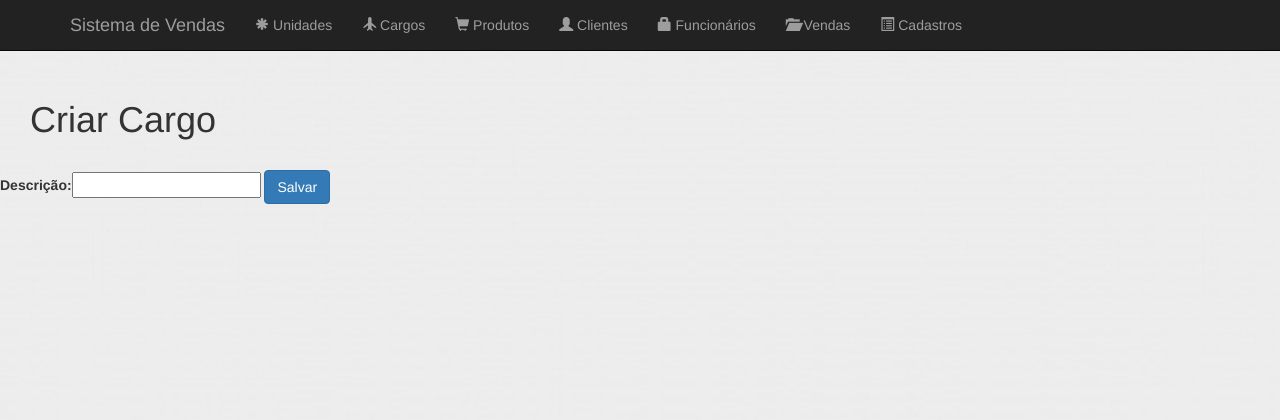
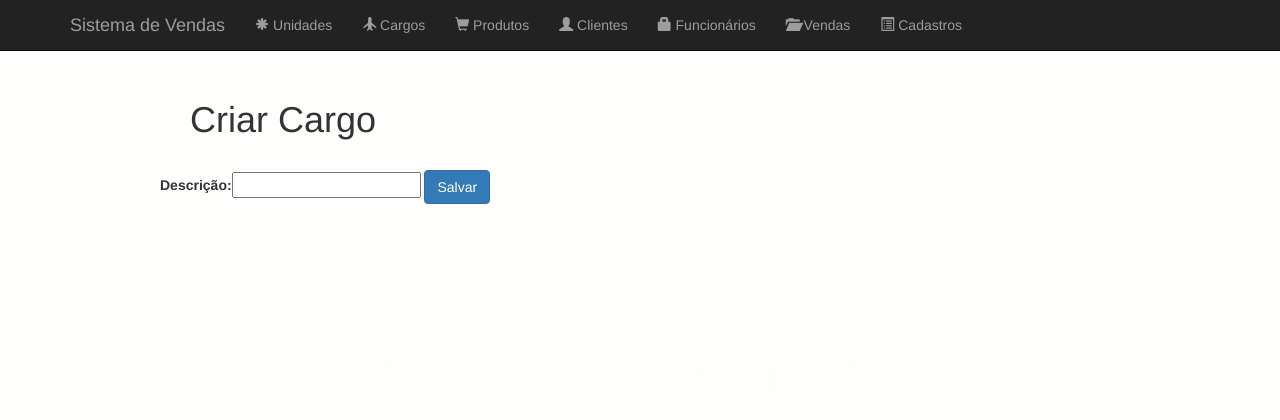
Before and after one commit to MatheusFerrazz/provatemplates, a Django app: page /appvendas/cargo/new in a window 1280 px wide. Shown: the top 420 px of the page. Run offline with Django 3.2, Linux system fonts and the light colour scheme; some libraries are stand-ins or nearby versions.

Commit message:
Customização do corpo das listagens e fixação do background.

```diff
--- a/appvendas/views.py
+++ b/appvendas/views.py
@@ -31,7 +31,7 @@ def produto_list(request):
         produtos = Produto.objects.all().order_by('descricao')
         criterio = ""
         # Cria o mecanimos de paginação
-    paginator = Paginator(produtos, 2)
+    paginator = Paginator(produtos, 10)
     page = request.GET.get('page')
     try:
         produtos = paginator.page(page)
@@ -86,7 +86,7 @@ def cliente_list(request):
         clientes = Cliente.objects.all().order_by('nome')
         criterio = ""
     # Cria o mecanimos de paginação
-    paginator = Paginator(clientes, 2)
+    paginator = Paginator(clientes, 10)
     page = request.GET.get('page')
     try:
         clientes = paginator.page(page)
@@ -143,7 +143,7 @@ def funcionario_list(request):
         funcionarios = Funcionario.objects.all().order_by('nome')
         criterio = ""
     # Cria o mecanimos de paginação
-    paginator = Paginator(funcionarios, 2)
+    paginator = Paginator(funcionarios, 10)
     page = request.GET.get('page')
     try:
         funcionarios = paginator.page(page)
@@ -198,7 +198,7 @@ def unidade_list(request):
         unidades=Unidade.objects.all().order_by('descricao')
         criterio=""
     #Cria o mecanimos de paginação
-    paginator=Paginator(unidades,4)
+    paginator=Paginator(unidades,10)
     page=request.GET.get('page')
     try:
         unidades=paginator.page(page)
@@ -256,7 +256,7 @@ def cargo_list(request):
         cargos=Cargo.objects.all().order_by('descricao')
         criterio=""
     #Cria o mecanimos de paginação
-    paginator=Paginator(cargos,2)
+    paginator=Paginator(cargos,10)
     page=request.GET.get('page')
     try:
         cargos=paginator.page(page)
--- a/templates/base.html
+++ b/templates/base.html
@@ -11,7 +11,24 @@
     body {
         padding-top: 70px;
         /* Required padding for .navbar-fixed-top. Remove if using .navbar-static-top. Change if height of navigation changes. */
+        background: url('/static/images/green-white-background.jpg') center center no-repeat fixed;
+        -webkit-background-size: cover;
+        -moz-background-size: cover;
+        -o-background-size: cover;
+        background-size: cover;
     }
+
+    .corpo {
+        /* Largura máxima */
+        max-width:960px;
+        /* Alinha ao centro */
+        margin:0 auto;
+        background:#fff;
+        overflow:visible;
+        background:rgba(255,255,255,0.0);
+    }
+
+
     </style>
 
 </head>
@@ -52,7 +69,9 @@
         <!-- /.container -->
     </nav>
     {% block conteudo %}
-        <h3>Bem vindo ao sistema de controle de vendas</h3>
+        <div class="corpo">
+        <h3>Bem vindo ao sistema de controle de vendas!</h3>
+        </div>
     {% endblock %}
 
     <script src="{% static 'bootstrap-bare/js/jquery.js' %}" ></script>
--- a/templates/cargo/cargo_form.html
+++ b/templates/cargo/cargo_form.html
@@ -1,5 +1,6 @@
 {% extends 'base.html' %}
 {% block conteudo %}
+    <div class="corpo">
     <h1 style="margin: 30px">{% if cargo %}Editar Cargo{% else %}Criar Cargo{% endif%}</h1>
 
     <form method="POST" role="form">
@@ -8,5 +9,5 @@
         {{ form.as_table }}
         <input type="submit" class="btn btn-primary" value="Salvar">
     </form>
-
+    </div>
 {% endblock %}
--- a/templates/cargo/cargo_list.html
+++ b/templates/cargo/cargo_list.html
@@ -1,5 +1,6 @@
 {% extends 'base.html' %}
 {% block conteudo %}
+    <div class="corpo">
     <h2>Cargos</h2>
         {% if messages %}
         {% for mensagem in messages %}
@@ -31,4 +32,5 @@
     {% endfor %}
 </table>
     {% include 'utils/paginacao.html' %}
+    </div>
     {% endblock %}
--- a/templates/cliente/cliente_form.html
+++ b/templates/cliente/cliente_form.html
@@ -1,5 +1,6 @@
 {% extends 'base.html' %}
 {% block conteudo %}
+    <div class="corpo">
     <h1 style="margin: 30px">{% if cliente %}Editar Cliente{% else %}Criar Cliente{% endif%}</h1>
 
     <form method="POST" role="form">
@@ -8,5 +9,5 @@
         {{ form.as_table }}
         <input type="submit" class="btn btn-primary" value="Salvar">
     </form>
-
+    </div>
 {% endblock %}
--- a/templates/cliente/cliente_list.html
+++ b/templates/cliente/cliente_list.html
@@ -1,5 +1,6 @@
 {% extends 'base.html' %}
 {% block conteudo %}
+    <div class="corpo">
     <h2>Clientes</h2>
         {% if messages %}
         {% for mensagem in messages %}
@@ -35,4 +36,5 @@
     {% endfor %}
 </table>
     {% include 'utils/paginacao.html' %}
+    </div>
     {% endblock %}
--- a/templates/funcionario/funcionario_form.html
+++ b/templates/funcionario/funcionario_form.html
@@ -1,5 +1,6 @@
 {% extends 'base.html' %}
 {% block conteudo %}
+    <div class="corpo">
     <h1 style="margin: 30px">
         {% if funcionario %}
             Editar Funcionário
@@ -14,5 +15,5 @@
         {{ form.as_table }}
         <input type="submit" class="btn btn-primary" value="Salvar">
     </form>
-
+    </div>
 {% endblock %}
--- a/templates/funcionario/funcionario_list.html
+++ b/templates/funcionario/funcionario_list.html
@@ -1,5 +1,6 @@
 {% extends 'base.html' %}
 {% block conteudo %}
+    <div class="corpo">
     <h2>Funcionários</h2>
         {% if messages %}
         {% for mensagem in messages %}
@@ -35,4 +36,5 @@
     {% endfor %}
 </table>
 {% include 'utils/paginacao.html' %}
+    </div>
 {% endblock %}
--- a/templates/produto/produto_form.html
+++ b/templates/produto/produto_form.html
@@ -1,5 +1,6 @@
 {% extends 'base.html' %}
 {% block conteudo %}
+    <div class="corpo">
     <h1 style="margin: 30px">{% if produto %}Editar Produto{% else %}Criar Produto{% endif%}</h1>
 
     <form method="POST" role="form">
@@ -8,5 +9,5 @@
         {{ form.as_table }}
         <input type="submit" class="btn btn-primary" value="Salvar">
     </form>
-
+    </div>
 {% endblock %}
--- a/templates/produto/produto_list.html
+++ b/templates/produto/produto_list.html
@@ -1,5 +1,6 @@
 {% extends 'base.html' %}
 {% block conteudo %}
+    <div class="corpo">
     <h2>Produtos</h2>
         {% if messages %}
         {% for mensagem in messages %}
@@ -35,4 +36,5 @@
     {% endfor %}
 </table>
     {% include 'utils/paginacao.html' %}
+    </div>
     {% endblock %}
--- a/templates/unidade/unidade_form.html
+++ b/templates/unidade/unidade_form.html
@@ -1,5 +1,6 @@
 {% extends 'base.html' %}
 {% block conteudo %}
+    <div class="corpo">
         <h1 style="margin: 30px">{% if produto %}
             Editar Produto{% else  %}
             Criar Produto{% endif  %}
@@ -10,5 +11,5 @@
         {{ form.as_table }}
         <input type="submit" class="btn btn-primary" value="Salvar">
         </form>
-
+    </div
 {% endblock %}
--- a/templates/unidade/unidade_list.html
+++ b/templates/unidade/unidade_list.html
@@ -1,5 +1,6 @@
 {% extends 'base.html' %}
 {% block conteudo %}
+    <div class="corpo">
         {% if messages %}
         {% for mensagem in messages %}
             <div class="alert alert-danger fade in">
@@ -31,4 +32,5 @@
     {% endfor %}
 </table>
     {% include 'utils/paginacao.html' %}
+    </div>
 {% endblock %}
```
